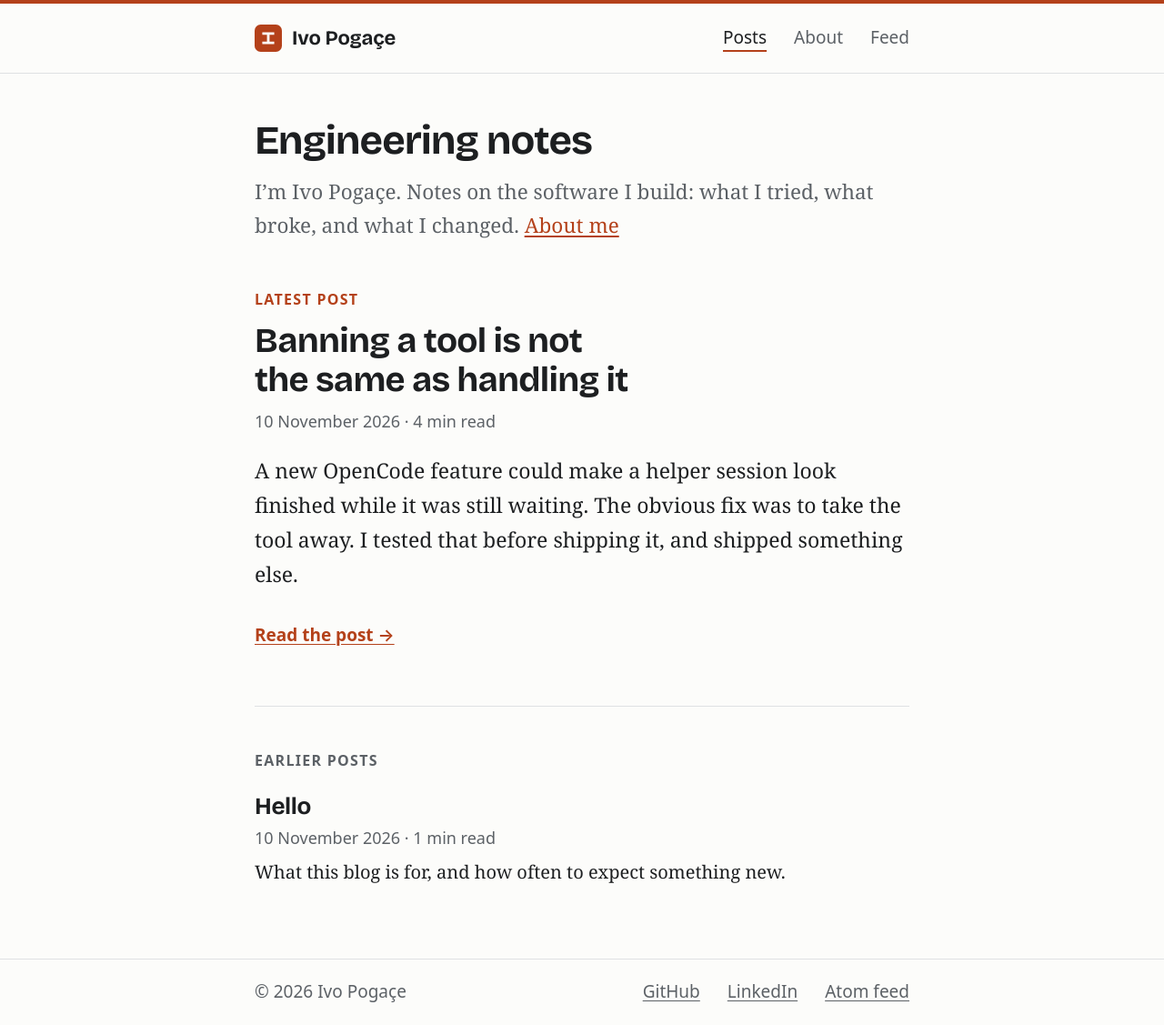
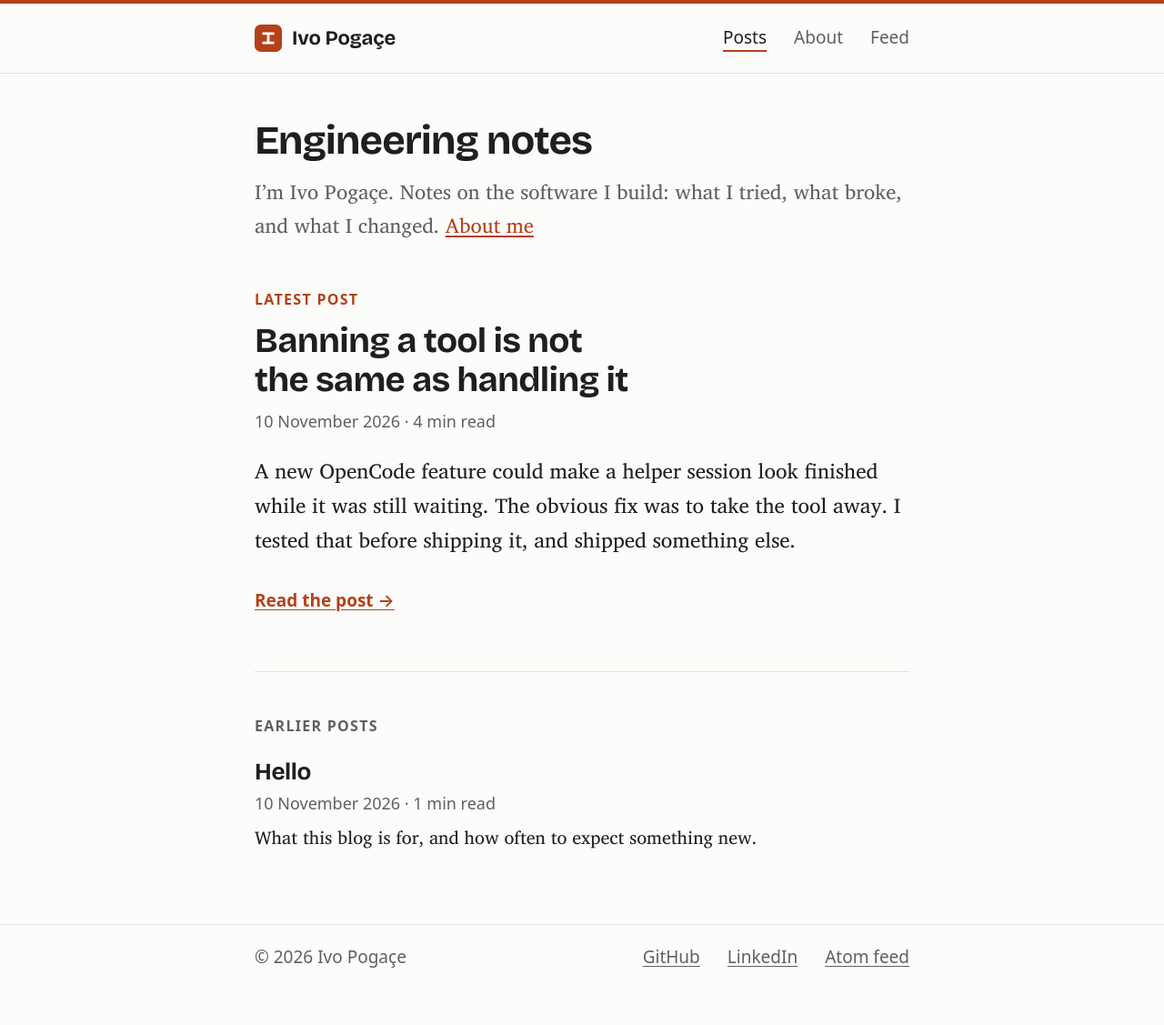
Before and after one commit to ivopogace/blog, a Jekyll site: the page built from index.html, in a window 1280 px wide. Shown: the whole page at 91% size. Built offline with Jekyll 4.4.1, drawn with Linux system fonts in a browser that asks for light colours; after the commit the page ends 1089 px from its top, so only the background shows below that.

Commit message:
Ship the body typeface and check internal links in the build (#9)
- Body text is set in Charis SIL, served from this site (SIL Open Font
  License), so it looks the same on every device. It is drawn from
  Charter, which the site used where it was installed. A browser fetches
  only the styles a page uses.
- The build now runs html-proofer on the built site and fails on a
  broken internal link, missing section or missing image. Links to other
  sites are not checked.


Claude-Session: https://claude.ai/code/session_0138xCuBZqNUBwP9TASzAZgc

Co-authored-by: Claude <noreply@anthropic.com>

```diff
--- a/Gemfile
+++ b/Gemfile
@@ -1,6 +1,9 @@
 source "https://rubygems.org"
 
 gem "jekyll", "~> 4.4"
+
+# Checks the built site for broken internal links and images (see the workflow).
+gem "html-proofer", "~> 5.0"
 
 group :jekyll_plugins do
   gem "jekyll-feed", "~> 0.17"
--- a/_layouts/default.html
+++ b/_layouts/default.html
@@ -69,6 +69,7 @@
   {%- endif %}
   <link rel="canonical" href="{{ page.url | absolute_url }}">
   <link rel="preload" href="{{ '/assets/fonts/bricolage-grotesque-latin-wght-normal.woff2' | relative_url }}" as="font" type="font/woff2" crossorigin>
+  <link rel="preload" href="{{ '/assets/fonts/charis-sil-latin-400-normal.woff2' | relative_url }}" as="font" type="font/woff2" crossorigin>
   <link rel="stylesheet" href="{{ '/assets/css/style.css' | relative_url }}">
   <link rel="icon" href="{{ '/assets/favicon.svg' | relative_url }}" type="image/svg+xml">
   {% feed_meta %}
--- a/assets/css/style.css
+++ b/assets/css/style.css
@@ -1,6 +1,42 @@
 /* Light and dark follow the system setting. One small script on post pages
-   (assets/js/post.js), which the pages work without. One web font, for
-   headings only, served from this site (assets/fonts, SIL Open Font License). */
+   (assets/js/post.js), which the pages work without. Two typefaces, served
+   from this site (assets/fonts, SIL Open Font License): Bricolage Grotesque
+   for headings and Charis SIL for body text. */
+/* Body text. Charis SIL is drawn from Charter, so the text looks the same on
+   every device. A browser fetches only the styles a page uses. */
+@font-face {
+  font-family: "Charis SIL";
+  font-style: normal;
+  font-weight: 400;
+  font-display: swap;
+  src: url("../fonts/charis-sil-latin-400-normal.woff2") format("woff2");
+  unicode-range: U+0000-00FF,U+0131,U+0152-0153,U+02BB-02BC,U+02C6,U+02DA,U+02DC,U+0304,U+0308,U+0329,U+2000-206F,U+20AC,U+2122,U+2191,U+2193,U+2212,U+2215,U+FEFF,U+FFFD;
+}
+@font-face {
+  font-family: "Charis SIL";
+  font-style: italic;
+  font-weight: 400;
+  font-display: swap;
+  src: url("../fonts/charis-sil-latin-400-italic.woff2") format("woff2");
+  unicode-range: U+0000-00FF,U+0131,U+0152-0153,U+02BB-02BC,U+02C6,U+02DA,U+02DC,U+0304,U+0308,U+0329,U+2000-206F,U+20AC,U+2122,U+2191,U+2193,U+2212,U+2215,U+FEFF,U+FFFD;
+}
+@font-face {
+  font-family: "Charis SIL";
+  font-style: normal;
+  font-weight: 700;
+  font-display: swap;
+  src: url("../fonts/charis-sil-latin-700-normal.woff2") format("woff2");
+  unicode-range: U+0000-00FF,U+0131,U+0152-0153,U+02BB-02BC,U+02C6,U+02DA,U+02DC,U+0304,U+0308,U+0329,U+2000-206F,U+20AC,U+2122,U+2191,U+2193,U+2212,U+2215,U+FEFF,U+FFFD;
+}
+@font-face {
+  font-family: "Charis SIL";
+  font-style: italic;
+  font-weight: 700;
+  font-display: swap;
+  src: url("../fonts/charis-sil-latin-700-italic.woff2") format("woff2");
+  unicode-range: U+0000-00FF,U+0131,U+0152-0153,U+02BB-02BC,U+02C6,U+02DA,U+02DC,U+0304,U+0308,U+0329,U+2000-206F,U+20AC,U+2122,U+2191,U+2193,U+2212,U+2215,U+FEFF,U+FFFD;
+}
+/* Headings */
 @font-face {
   font-family: "Bricolage Grotesque";
   font-style: normal;
@@ -34,7 +70,7 @@
   --hl-number: #9a5b00;
   --hl-name: #1f4e79;
   --hl-del: #b31d28;
-  --serif: Charter, "Bitstream Charter", "Sitka Text", Cambria, Georgia, serif;
+  --serif: "Charis SIL", Charter, "Bitstream Charter", "Sitka Text", Cambria, Georgia, serif;
   --display: "Bricolage Grotesque", system-ui, -apple-system, "Segoe UI", Roboto, "Helvetica Neue", Arial, sans-serif;
   --sans: system-ui, -apple-system, "Segoe UI", Roboto, "Helvetica Neue", Arial, sans-serif;
   --mono: ui-monospace, SFMono-Regular, "SF Mono", Menlo, Consolas, "Liberation Mono", monospace;
```
Also changed, not shown: .github/workflows/pages.yml, Gemfile.lock, README.md, assets/fonts/LICENSE-bricolage-grotesque.txt (renamed from assets/fonts/LICENSE.txt), assets/fonts/LICENSE-charis-sil.txt (added), assets/fonts/charis-sil-latin-400-italic.woff2 (added), assets/fonts/charis-sil-latin-400-normal.woff2 (added), assets/fonts/charis-sil-latin-700-italic.woff2 (added), assets/fonts/charis-sil-latin-700-normal.woff2 (added).
